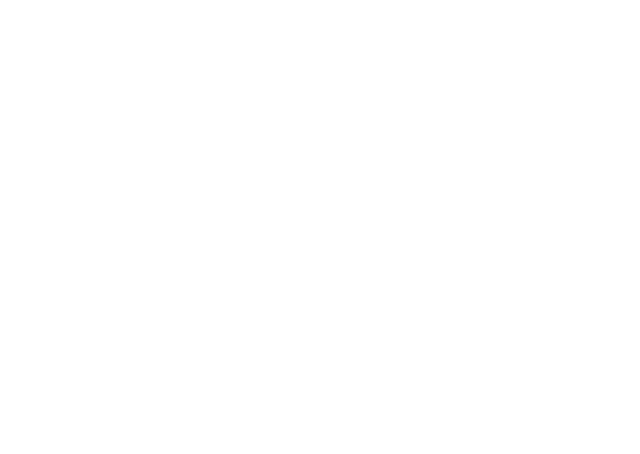
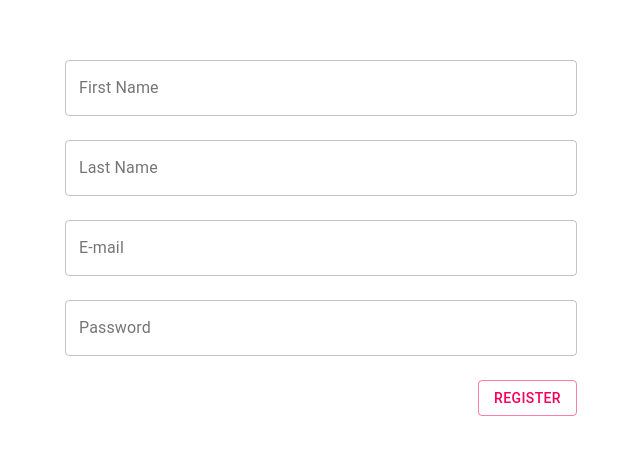
Before and after one commit to hasansustcse13/DineTime, a React (Create React App) app in the folder rsms.web/rsms/: page /register in a window 1280 px wide. Shown: the part 162-616 px from the top of the page, without its empty margins (319-959 px from the left). Built offline with nearby package versions, Linux system fonts and the light colour scheme; the HTML template or start-up script is replaced by a standard one.

Commit message:
Add user login and registration form

```diff
--- a/rsms.web/rsms/src/App.js
+++ b/rsms.web/rsms/src/App.js
@@ -7,6 +7,8 @@
   RestaurantRoutePath,
   FavoriteRestaurantRoutePath,
 } from "./Components/Common/Constants/RouteConstants";
+import Login from "./Components/Account/Login/Login";
+import Register from "./Components/Account/Register/Register";
 
 const App = (props) => {
   return (
@@ -31,6 +33,14 @@
         )}
       />
 
+      <Route path="/login" exact render={(props) => <Login {...props} />} />
+
+      <Route
+        path="/register"
+        exact
+        render={(props) => <Register {...props} />}
+      />
+
       <Redirect exact from="/" to={`/${RestaurantRoutePath}`} />
     </Switch>
   );
--- /dev/null
+++ b/rsms.web/rsms/src/Components/Account/Login/Login.js
@@ -0,0 +1,94 @@
+import React, { useState } from "react";
+import Grid from "@material-ui/core/Grid";
+import TextField from "@material-ui/core/TextField";
+import Button from "@material-ui/core/Button";
+import { Link as RouterLink } from "react-router-dom";
+import Link from "@material-ui/core/Link";
+import useStyles from "../Style";
+
+const Login = (props) => {
+  const classes = useStyles();
+
+  const [user, setUser] = useState({});
+
+  const onSubmit = (e) => {
+    e.preventDefault();
+  };
+
+  const onInputChange = (e) => {
+    setUser({
+      ...user,
+      [e.target.name]: e.target.value,
+    });
+  };
+
+  return (
+    <div className={classes.root}>
+      <form onSubmit={onSubmit}>
+        <Grid
+          container
+          spacing={0}
+          alignItems="center"
+          justify="center"
+          className={classes.container}
+        >
+          <Grid item xs={12}>
+            <Grid container spacing={3}>
+              <Grid item xs={12}>
+                <TextField
+                  id="outlined-email-input"
+                  label="E-mail"
+                  type="text"
+                  name="email"
+                  variant="outlined"
+                  fullWidth
+                  value={user.email || ""}
+                  onChange={onInputChange}
+                />
+              </Grid>
+              <Grid item xs={12}>
+                <TextField
+                  id="outlined-password-input"
+                  label="Password"
+                  type="password"
+                  name="password"
+                  variant="outlined"
+                  fullWidth
+                  style={{
+                    fontWeight: "bold",
+                  }}
+                  value={user.password || ""}
+                  onChange={onInputChange}
+                  inputProps={{
+                    style: { fontWeight: "bold" },
+                  }}
+                />
+              </Grid>
+
+              <Grid item xs={12}>
+                <Grid container spacing={3}>
+                  <Grid item xs={6}>
+                    <Link
+                      component={RouterLink}
+                      to="/register"
+                      color="textPrimary"
+                    >
+                      Not Yet Registered?
+                    </Link>
+                  </Grid>
+                  <Grid item xs={6} className={classes.rightElement}>
+                    <Button type="submit" variant="outlined" color="secondary">
+                      Login
+                    </Button>
+                  </Grid>
+                </Grid>
+              </Grid>
+            </Grid>
+          </Grid>
+        </Grid>
+      </form>
+    </div>
+  );
+};
+
+export default Login;
--- /dev/null
+++ b/rsms.web/rsms/src/Components/Account/Register/Register.js
@@ -0,0 +1,108 @@
+import React, { useState } from "react";
+import Grid from "@material-ui/core/Grid";
+import TextField from "@material-ui/core/TextField";
+import Button from "@material-ui/core/Button";
+import useStyles from "../Style";
+
+const Register = (props) => {
+  const classes = useStyles();
+
+  const [user, setUser] = useState({});
+
+  const onSubmit = (e) => {
+    e.preventDefault();
+  };
+
+  const onInputChange = (e) => {
+    setUser({
+      ...user,
+      [e.target.name]: e.target.value,
+    });
+  };
+
+  return (
+    <div className={classes.root}>
+      <form onSubmit={onSubmit}>
+        <Grid
+          container
+          spacing={0}
+          alignItems="center"
+          justify="center"
+          className={classes.container}
+        >
+          <Grid item xs={12}>
+            <Grid container spacing={3}>
+              <Grid item xs={12}>
+                <TextField
+                  id="outlined-first-name-input"
+                  label="First Name"
+                  type="text"
+                  name="first_name"
+                  variant="outlined"
+                  fullWidth
+                  value={user.first_name || ""}
+                  onChange={onInputChange}
+                />
+              </Grid>
+              <Grid item xs={12}>
+                <TextField
+                  id="outlined-last-name-input"
+                  label="Last Name"
+                  type="text"
+                  name="last_name"
+                  variant="outlined"
+                  fullWidth
+                  value={user.last_name || ""}
+                  onChange={onInputChange}
+                />
+              </Grid>
+              <Grid item xs={12}>
+                <TextField
+                  id="outlined-email-input"
+                  label="E-mail"
+                  type="text"
+                  name="email"
+                  variant="outlined"
+                  fullWidth
+                  value={user.email || ""}
+                  onChange={onInputChange}
+                />
+              </Grid>
+              <Grid item xs={12}>
+                <TextField
+                  id="outlined-password-input"
+                  label="Password"
+                  type="password"
+                  name="password"
+                  variant="outlined"
+                  fullWidth
+                  style={{
+                    fontWeight: "bold",
+                  }}
+                  value={user.password || ""}
+                  onChange={onInputChange}
+                  inputProps={{
+                    style: { fontWeight: "bold" },
+                  }}
+                />
+              </Grid>
+
+              <Grid item xs={12}>
+                <Grid container spacing={3}>
+                  <Grid item xs={6}></Grid>
+                  <Grid item xs={6} className={classes.rightElement}>
+                    <Button type="submit" variant="outlined" color="secondary">
+                      Register
+                    </Button>
+                  </Grid>
+                </Grid>
+              </Grid>
+            </Grid>
+          </Grid>
+        </Grid>
+      </form>
+    </div>
+  );
+};
+
+export default Register;
--- /dev/null
+++ b/rsms.web/rsms/src/Components/Account/Style.js
@@ -0,0 +1,24 @@
+import { makeStyles } from "@material-ui/core/styles";
+
+const useStyles = makeStyles((theme) => ({
+  root: {
+    width: "40%",
+    margin: "auto",
+    [theme.breakpoints.down("sm")]: {
+      width: "50%",
+    },
+    [theme.breakpoints.down("xs")]: {
+      width: "70%",
+    },
+  },
+  container: {
+    minHeight: "100vh",
+  },
+  rightElement: {
+    textAlign: "right",
+  },
+  error: {
+    color: "red",
+  },
+}));
+export default useStyles;
--- a/rsms.web/rsms/src/Components/Common/Layout/Layout.js
+++ b/rsms.web/rsms/src/Components/Common/Layout/Layout.js
@@ -39,6 +39,10 @@
     setOpen(false);
   };
 
+  const loginButtonClick = () => {
+    props.history.replace("/login");
+  };
+
   return (
     <div className={classes.root}>
       <CssBaseline />
@@ -69,6 +73,7 @@
               variant="outlined"
               color="secondary"
               float="right"
+              onClick={loginButtonClick}
             >
               Log-in
             </Button>
```
